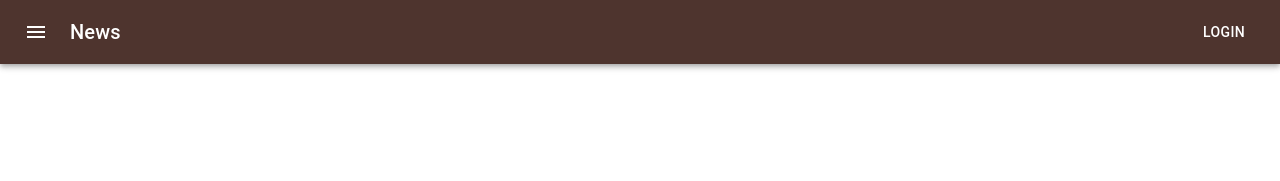
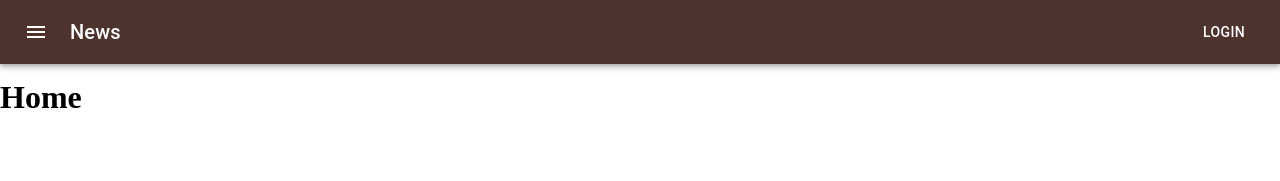
Before and after one commit to vradriano/react-firstproject, a React (Create React App) app: page / in a window 1280 px wide. Shown: the top 181 px of the page. Built offline with nearby package versions, Linux system fonts and the light colour scheme; the HTML template or start-up script is replaced by a standard one.

Commit message:
adicionando template default

```diff
--- a/src/App.js
+++ b/src/App.js
@@ -4,10 +4,12 @@
   Route
 } from 'react-router-dom'
 
+import TemplateDefault from './templates/Default'
 import Home from './pages/Home'
 
 const App = () => {
   return (
+  <TemplateDefault>
     <Router>
       <Switch>
         <Route path="/">
@@ -15,6 +17,7 @@
         </Route>
       </Switch>
     </Router>
+  </TemplateDefault>
   );
 }
 
--- a/src/pages/Home.js
+++ b/src/pages/Home.js
@@ -1,9 +1,6 @@
-
-import Header from '../partials/Header/Header'
-
 const Home = () => {
   return(
-    <Header />
+    <h1>Home</h1>
   )
 };
 
--- /dev/null
+++ b/src/templates/Default.js
@@ -0,0 +1,28 @@
+import Container from '@material-ui/core/Container';
+import { makeStyles } from '@material-ui/core/styles'
+
+import Header from '../partials/Header/Header'
+
+
+
+const useStyles = makeStyles(() => ({
+  container: {
+    padding: '15px 0'
+  }
+}))
+
+
+const Default = ({ children }) => {
+  const classes = useStyles()
+
+  return (
+    <>
+    <Header />
+    <Container className={classes.container}>
+    {children}
+    </Container>
+  </>
+  )
+}
+
+export default Default
```
